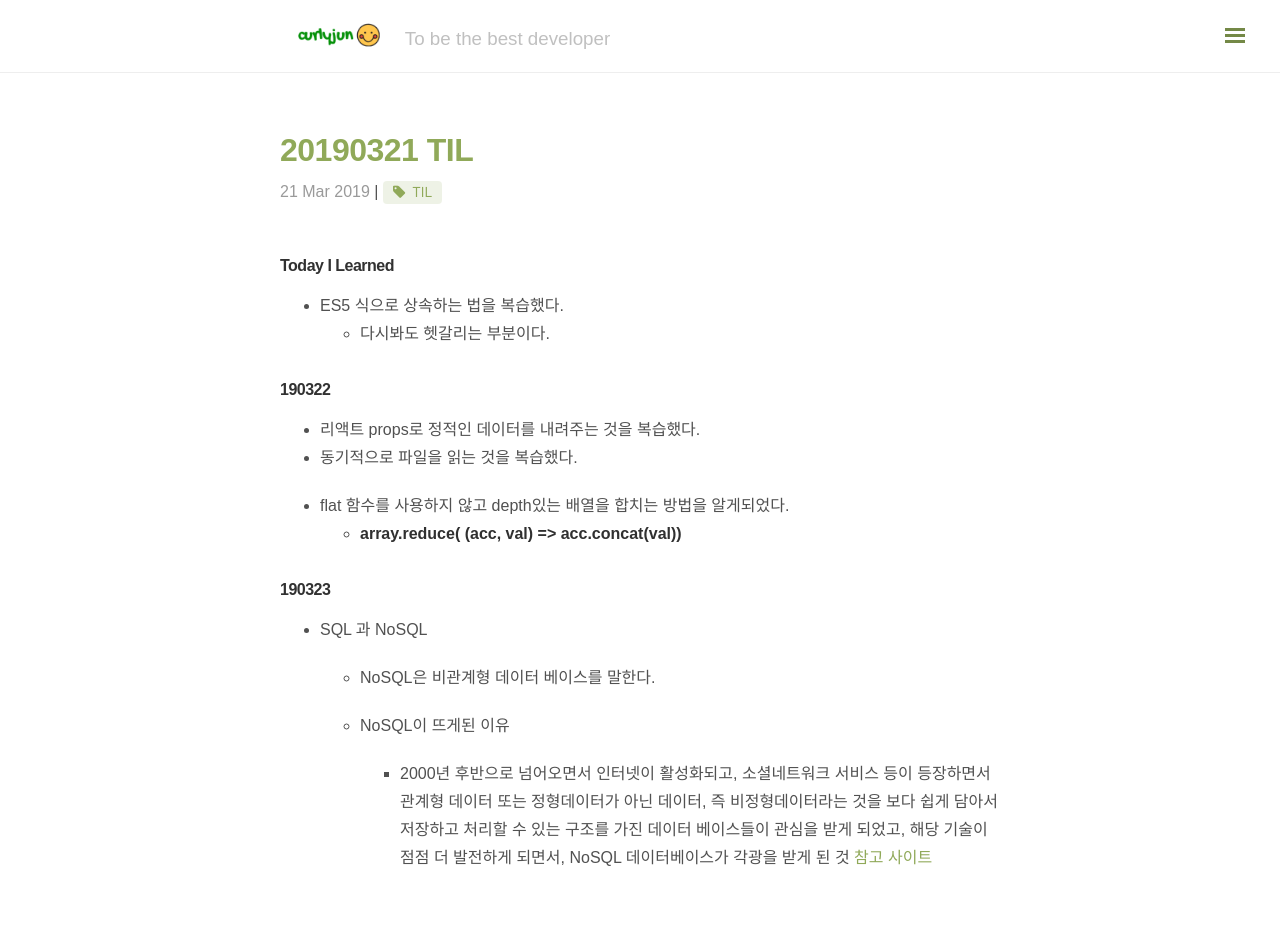
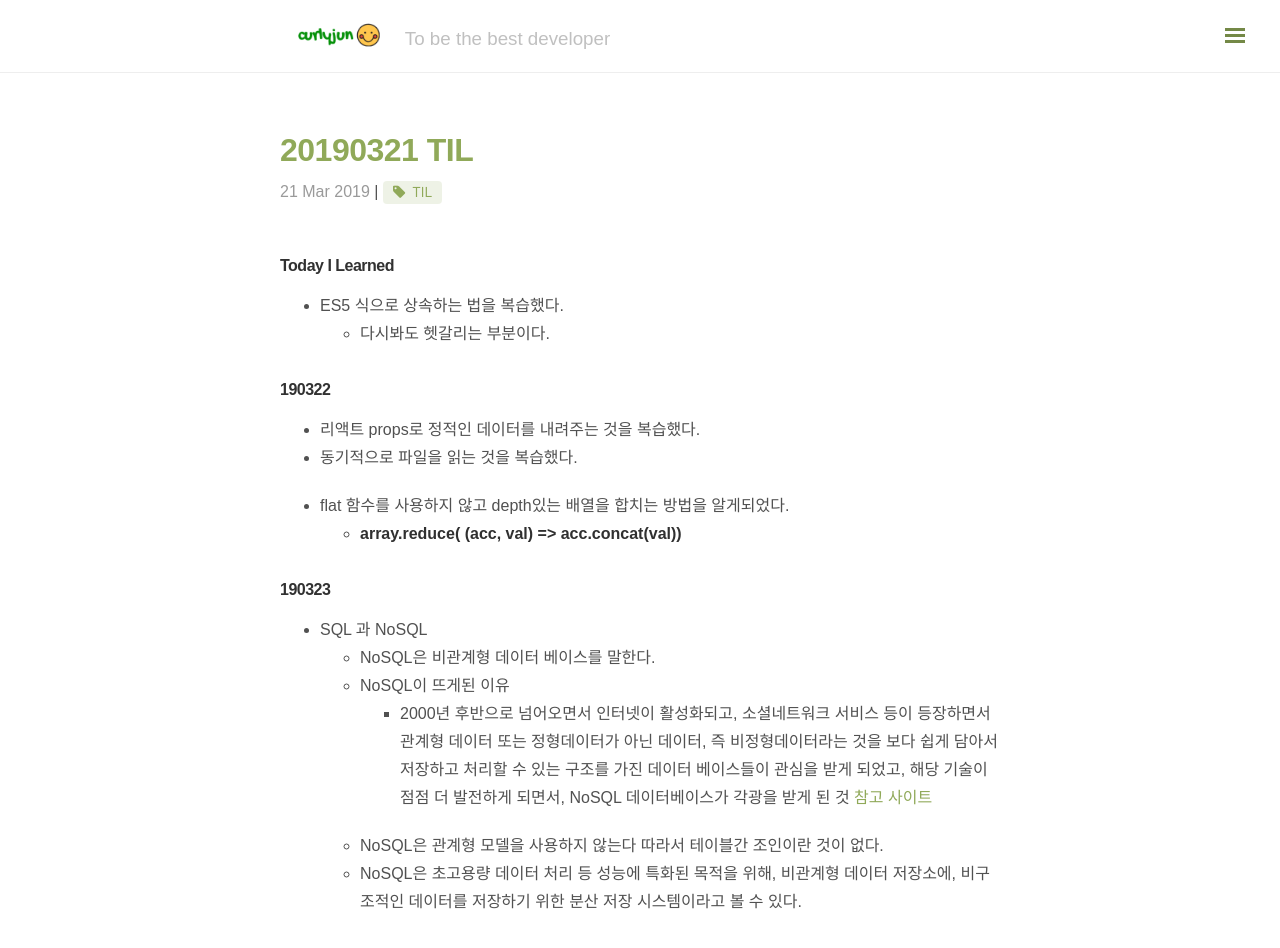
Before and after one commit to curlyjun/legacy__blog, a Jekyll site: the page built from _posts/TIL/2019-03-21-TIL.md, in a window 1280 px wide and 980 px high. Shown: the top 948 px of the window. Built offline with Jekyll 4.4.1, drawn with Linux system fonts in a browser that asks for light colours; nearby versions of some CDN libraries; comment, search, counter and statistics services are not loaded.

Commit message:
Edit TIL

```diff
--- a/_posts/TIL/2019-03-21-TIL.md
+++ b/_posts/TIL/2019-03-21-TIL.md
@@ -22,9 +22,8 @@ comments: true
 ### 190323
 
 - SQL 과 NoSQL
-
   - NoSQL은 비관계형 데이터 베이스를 말한다.
-
   - NoSQL이 뜨게된 이유
-
     - 2000년 후반으로 넘어오면서 인터넷이 활성화되고, 소셜네트워크 서비스 등이 등장하면서 관계형 데이터 또는 정형데이터가 아닌 데이터, 즉 비정형데이터라는 것을 보다 쉽게 담아서 저장하고 처리할 수 있는 구조를 가진 데이터 베이스들이 관심을 받게 되었고, 해당 기술이 점점 더 발전하게 되면서, NoSQL 데이터베이스가 각광을 받게 된 것 [참고 사이트](https://www.samsungsds.com/global/ko/support/insights/1195843_2284.html)
+  - NoSQL은 관계형 모델을 사용하지 않는다 따라서 테이블간 조인이란 것이 없다.
+  - NoSQL은 초고용량 데이터 처리 등 성능에 특화된 목적을 위해, 비관계형 데이터 저장소에, 비구조적인 데이터를 저장하기 위한 분산 저장 시스템이라고 볼 수 있다.
```
